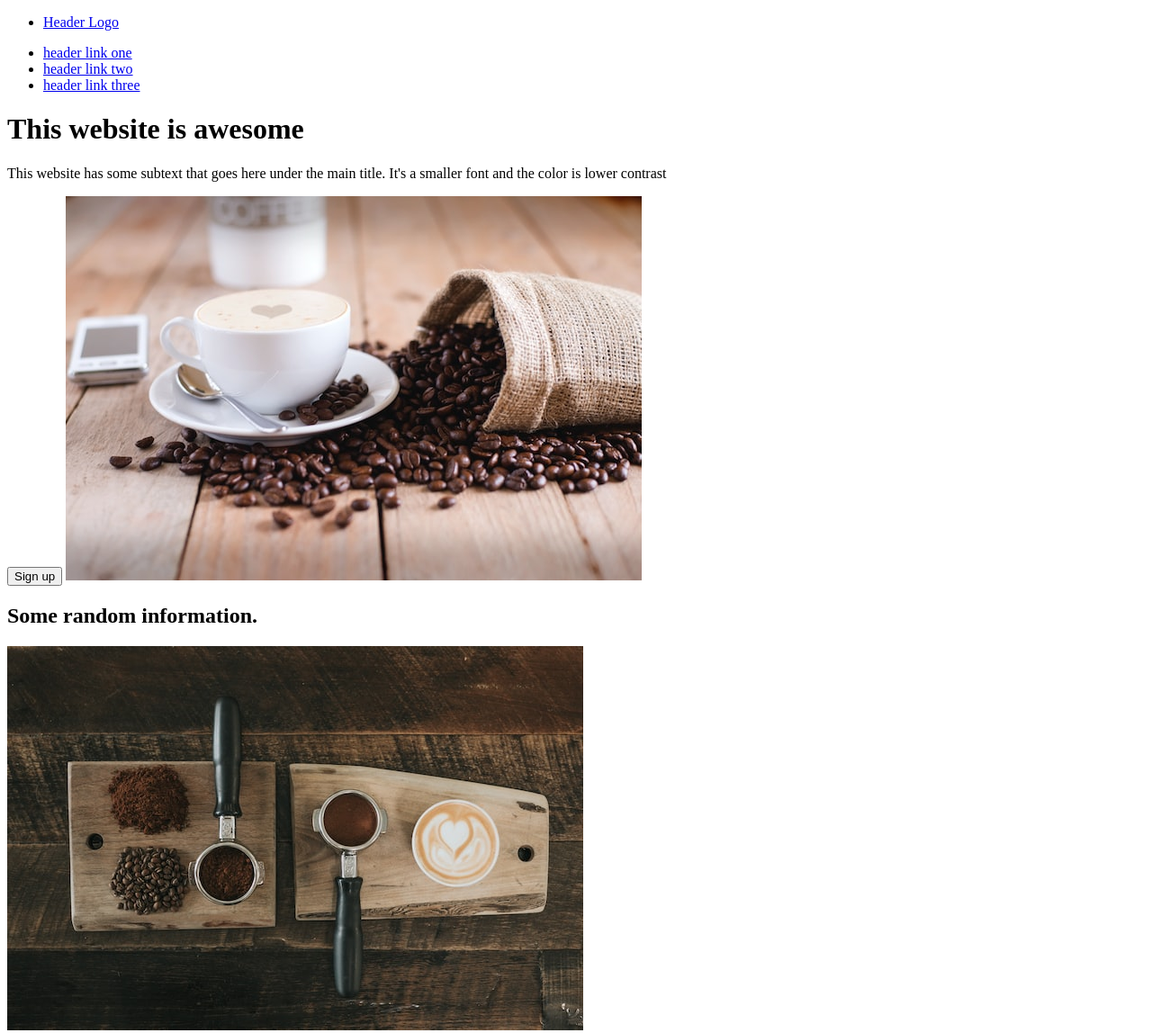
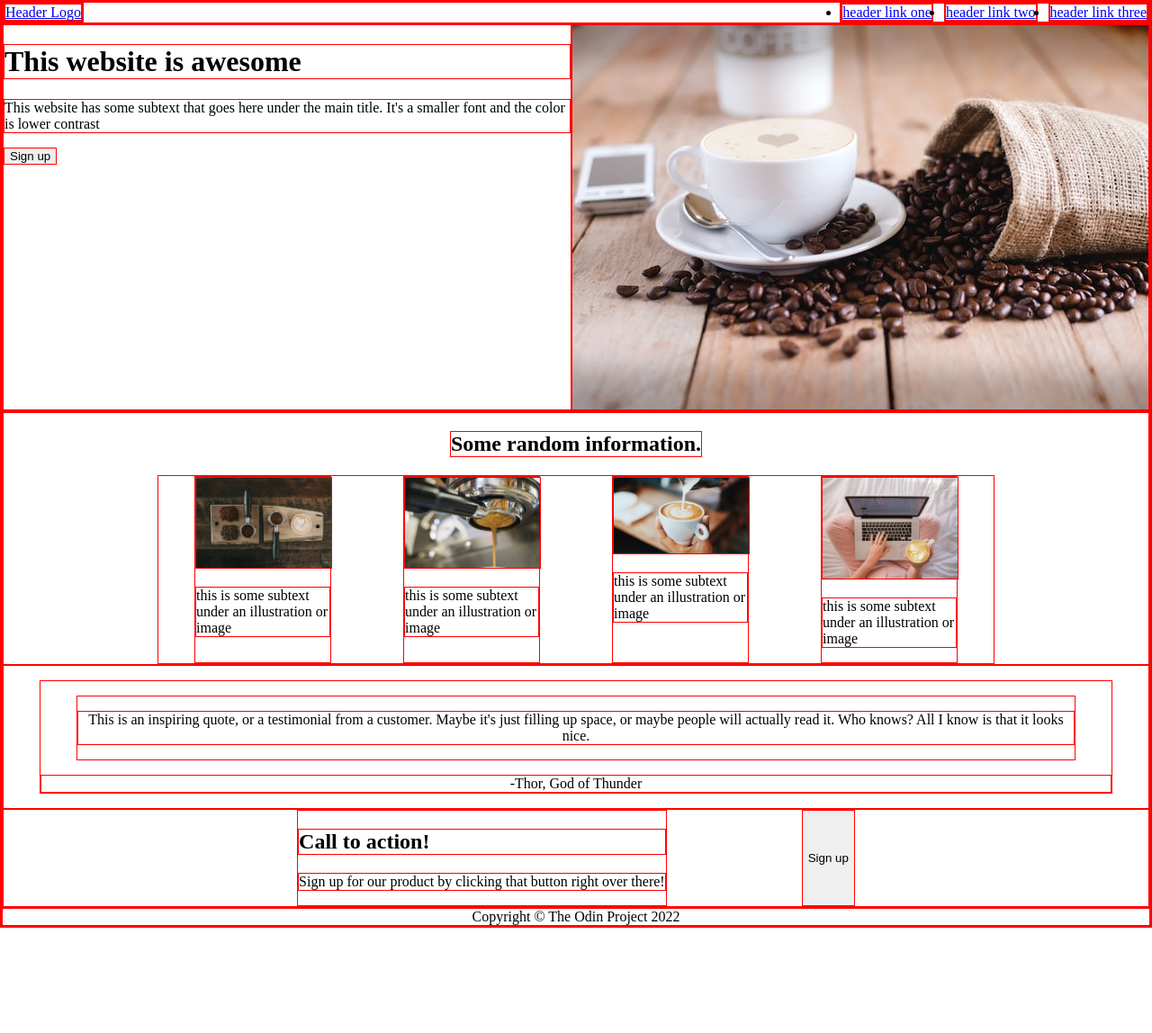
Before and after one commit to michelle-vk/odin-landing-page, a plain HTML site: page index.html in a window 1280 px wide. Shown: the top 1148 px of the page at 90% size. After the commit the page ends 1031 px from the top, so only its background shows below. Drawn offline with Linux system fonts and the light colour scheme.

Commit message:
Set content on page to flex and position elements in right order

```diff
--- a/index.html
+++ b/index.html
@@ -5,6 +5,7 @@
     <meta http-equiv="X-UA-Compatible" content="IE=edge" />
     <meta name="viewport" content="width=device-width, initial-scale=1.0" />
     <title>Landing Page</title>
+    <link rel="stylesheet" href="styles.css" />
   </head>
   <body>
     <div class="header">
@@ -19,12 +20,14 @@
     </div>
 
     <div class="hero-container">
-      <h1 class="hero-title">This website is awesome</h1>
-      <p class="hero-text">
-        This website has some subtext that goes here under the main title. It's
-        a smaller font and the color is lower contrast
-      </p>
-      <button class="hero-button">Sign up</button>
+      <div class="hero-info">
+        <h1 class="hero-title">This website is awesome</h1>
+        <p class="hero-text">
+          This website has some subtext that goes here under the main title.
+          It's a smaller font and the color is lower contrast
+        </p>
+        <button class="hero-button">Sign up</button>
+      </div>
       <img
         src="/img/hero-img.jpg"
         alt="photo of a cup of coffee and coffee beans"
@@ -34,7 +37,7 @@
     <div class="main-section">
       <div class="random-info">
         <h2>Some random information.</h2>
-        <div class="container">
+        <div class="main-container">
           <div class="img-container">
             <img
               src="/img/coffee-1.jpg"
@@ -75,13 +78,13 @@
         </figure>
       </div>
       <div class="registration-section">
-        <div class="registration-container">
+        <div class="registration-info">
           <h2>Call to action!</h2>
           <p>
             Sign up for our product by clicking that button right over there!
           </p>
-          <button>Sign up</button>
         </div>
+        <button>Sign up</button>
       </div>
     </div>
     <div class="footer">Copyright &copy; The Odin Project 2022</div>
--- /dev/null
+++ b/styles.css
@@ -0,0 +1,59 @@
+* {
+  border: 1px solid red;
+}
+
+body {
+  margin: 0;
+  display: flex;
+  flex-direction: column;
+}
+
+ul {
+  margin: 0;
+  padding: 0;
+  display: flex;
+  gap: 12px;
+}
+
+.header {
+  display: flex;
+  justify-content: space-between;
+}
+
+.hero-container {
+  display: flex;
+  justify-content: center;
+}
+
+.main-section .random-info {
+  display: flex;
+  flex-direction: column;
+  align-items: center;
+}
+
+.main-section .main-container {
+  display: flex;
+}
+
+.main-section .main-container img {
+  width: 150px;
+}
+
+.main-section .img-container {
+  width: 150px;
+  margin: 0 40px;
+}
+
+.quote-section {
+  text-align: center;
+}
+
+.registration-section {
+  display: flex;
+  justify-content: center;
+  gap: 150px;
+}
+
+.footer {
+  text-align: center;
+}
```
